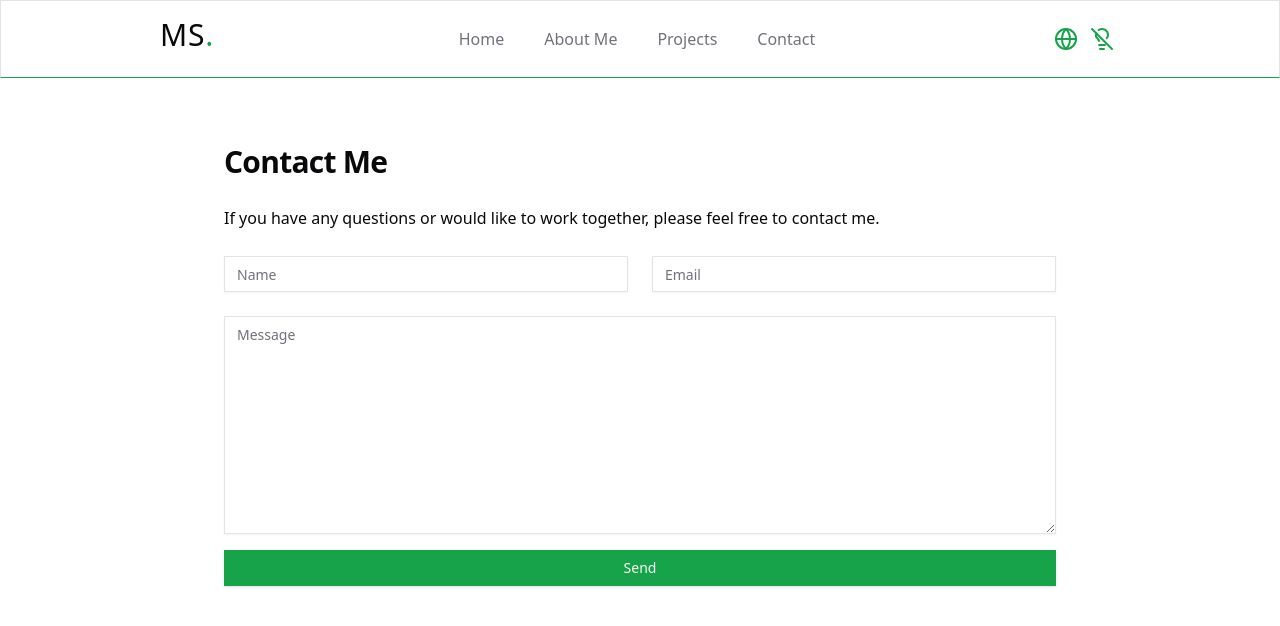
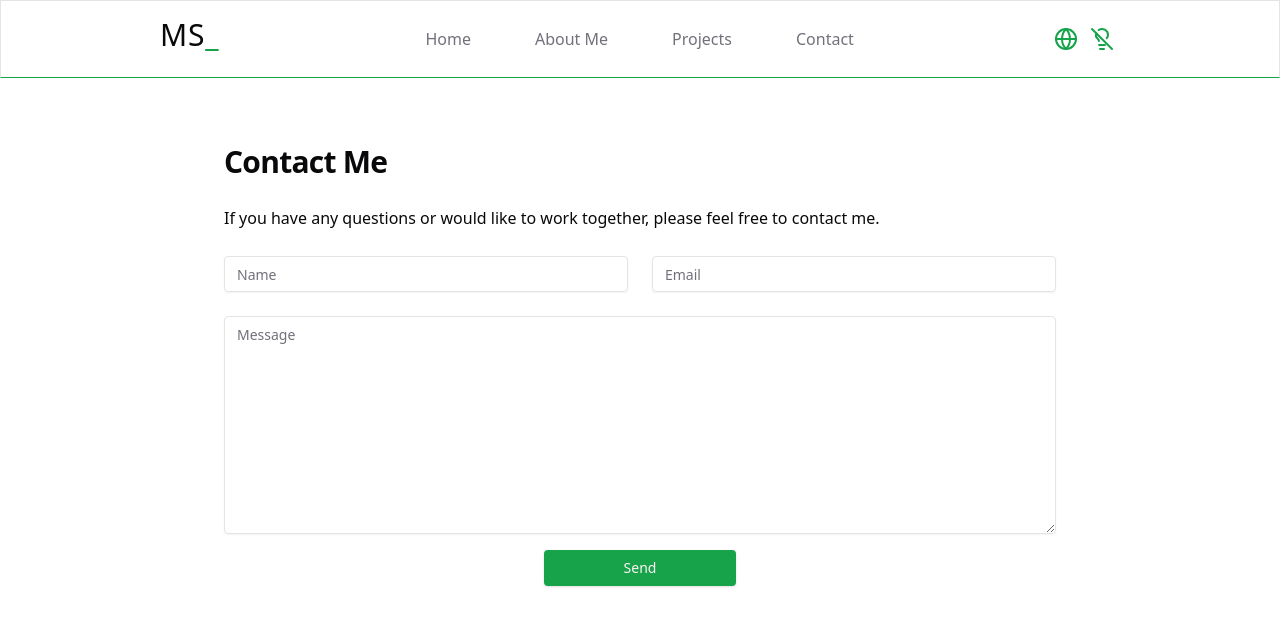
Before and after one commit to MScheltjens/portfolio, a Next.js app: page /en/contact in a window 1280 px wide. Shown: the top 626 px of the page. Built offline with nearby package versions, Linux system fonts and the light colour scheme.

Commit message:
fixes in form and rounded

```diff
--- a/app/[lang]/about/page.tsx
+++ b/app/[lang]/about/page.tsx
@@ -1,4 +1,5 @@
 import { PageHeading } from '@/components/page-heading';
+import { Skeleton } from '@/components/ui/skeleton';
 import { Locale } from '@/i18/config';
 import { getDictionary } from '@/i18/get-dictionary';
 
@@ -17,9 +18,11 @@ export default async function Page({ params: { lang } }: Props) {
         title={dictionary['aboutPage'].title}
         description={dictionary['aboutPage'].description}
       />
-      <p className="mt-12 text-xl capitalize">
-        {dictionary['construction'].title}
-      </p>
+      <Skeleton className="mt-6 flex h-56 w-full items-center justify-center">
+        <p className="mt-12 text-xl capitalize">
+          {dictionary['construction'].title}
+        </p>
+      </Skeleton>
     </main>
   );
 }
--- a/components/Intro.tsx
+++ b/components/Intro.tsx
@@ -7,11 +7,11 @@ import { Dictionary } from '@/i18/get-dictionary';
 
 export const Intro = ({ title1, title2, download }: Dictionary['intro']) => (
   <section className="mx-auto flex flex-col justify-around gap-x-10 gap-y-4 md:flex-row md:items-center">
-    <div className="flex flex-col gap-y-3">
+    <div className="flex flex-col gap-y-5">
       <h1 className="scroll-m-20 text-4xl tracking-tight lg:text-6xl">
         Mathias <span className="text-primary">Scheltjens</span>
       </h1>
-      <h3 className="mt-2 scroll-m-20 text-2xl font-semibold tracking-tight">
+      <h3 className="scroll-m-20 text-2xl font-semibold tracking-tight">
         <span className="text-primary">{title1}</span> <span>{title2}</span>
         <span className="text-primary">_</span>
       </h3>
--- a/components/forms/contact-form.tsx
+++ b/components/forms/contact-form.tsx
@@ -60,7 +60,6 @@ export const ContactForm = ({
             type="text"
             placeholder={name}
             autoComplete="given-name"
-            className="rounded-none"
             {...register('name')}
           />
           {errors.name?.message && (
@@ -77,7 +76,6 @@ export const ContactForm = ({
             type="email"
             placeholder={email}
             autoComplete="given-email"
-            className="rounded-none"
             {...register('email')}
           />
           {errors.name?.message && (
@@ -92,7 +90,6 @@ export const ContactForm = ({
           <Textarea
             id="message"
             placeholder={message}
-            className="rounded-none"
             {...register('message')}
           />
           {errors.message?.message && (
@@ -102,15 +99,16 @@ export const ContactForm = ({
           )}
         </div>
       </div>
-
+      <div className="flex w-full">
         <Button
           type="submit"
           variant="default"
           disabled={isSubmitting}
-        className="mt-4 w-full rounded-none hover:bg-accent/80 disabled:opacity-50"
+          className="mx-auto mt-4 min-w-48 disabled:opacity-50"
         >
           {isSubmitting ? submitting : send}
         </Button>
+      </div>
     </form>
   );
 };
--- a/components/header.tsx
+++ b/components/header.tsx
@@ -14,13 +14,13 @@ export const Header = ({ translations, locale }: NavProps) => (
   <header className="fixed inset-x-0 top-0 z-50 border border-b-primary bg-background/75 py-2 backdrop-blur-sm lg:py-4">
     <div className="container flex max-w-5xl items-center justify-between">
       <h2 className="hidden scroll-m-20 pb-2 pr-3 text-3xl tracking-wide first:mt-0 md:block">
-        MS<span className="text-primary">.</span>
+        MS<span className="text-primary">_</span>
       </h2>
 
       <HamburgerMenu locale={locale} translations={translations} />
 
       <nav>
-        <ul className="hidden items-center gap-6 font-light text-muted-foreground sm:flex sm:gap-10">
+        <ul className="hidden items-center gap-6 font-light text-muted-foreground sm:flex sm:gap-10 md:gap-12 lg:gap-16">
           <li className="transition-colors hover:text-primary">
             <Link href={`/${locale}`}>{translations['home']}</Link>
           </li>
--- a/components/ui/button.tsx
+++ b/components/ui/button.tsx
@@ -5,7 +5,7 @@ import { Slot } from '@radix-ui/react-slot';
 import { cn } from '@/lib/utils';
 
 const buttonVariants = cva(
-  'inline-flex items-center justify-center whitespace-nowrap rounded-md text-sm font-medium transition-colors focus-visible:outline-none focus-visible:ring-1 focus-visible:ring-ring disabled:pointer-events-none disabled:opacity-50',
+  'inline-flex items-center justify-center whitespace-nowrap  text-sm font-medium transition-colors focus-visible:outline-none focus-visible:ring-1 rounded focus-visible:ring-ring disabled:pointer-events-none disabled:opacity-50',
   {
     variants: {
       variant: {
@@ -22,8 +22,8 @@ const buttonVariants = cva(
       },
       size: {
         default: 'h-9 px-4 py-2',
-        sm: 'h-8 rounded-md px-3 text-xs',
-        lg: 'h-10 rounded-md px-8',
+        sm: 'h-8  px-3 text-xs',
+        lg: 'h-10  px-8',
         icon: 'h-9 w-9'
       }
     },
--- a/components/ui/input.tsx
+++ b/components/ui/input.tsx
@@ -10,7 +10,7 @@ const Input = React.forwardRef<HTMLInputElement, InputProps>(
       <input
         type={type}
         className={cn(
-          'flex h-9 w-full rounded-md border border-input bg-transparent px-3 py-1 text-sm shadow-sm transition-colors file:border-0 file:bg-transparent file:text-sm file:font-medium file:text-foreground placeholder:text-muted-foreground focus-visible:outline-none focus-visible:ring-1 focus-visible:ring-ring disabled:cursor-not-allowed disabled:opacity-50',
+          'flex h-9 w-full rounded border border-input bg-transparent px-3 py-1 text-sm shadow-sm transition-colors file:border-0 file:bg-transparent file:text-sm file:font-medium file:text-foreground placeholder:text-muted-foreground focus-visible:outline-none focus-visible:ring-1 focus-visible:ring-ring disabled:cursor-not-allowed disabled:opacity-50',
           className
         )}
         ref={ref}
--- a/components/ui/layout-grid.tsx
+++ b/components/ui/layout-grid.tsx
@@ -43,7 +43,7 @@ export const LayoutGrid = ({ cards }: Props) => {
                 card.className,
                 'relative overflow-hidden hover:cursor-pointer',
                 selected?.id === card.id
-                  ? 'absolute inset-0 z-50 m-auto flex h-2/3 w-full flex-col flex-wrap items-center justify-center rounded-lg md:w-2/3'
+                  ? 'absolute inset-0 z-50 mx-auto flex h-2/3 w-full flex-col flex-wrap items-center justify-center rounded md:w-2/3'
                   : lastSelected?.id === card.id
                     ? 'z-40 h-full w-full rounded-xl bg-white'
                     : 'h-full w-full rounded-xl bg-white'
@@ -86,7 +86,7 @@ const ImageComponent = () => (
 );
 
 const SelectedCard = ({ selected }: { selected: Card | null }) => (
-  <div className="absolute top-0 z-[60] flex h-full w-full flex-col justify-end rounded-lg bg-transparent shadow-2xl">
+  <div className="absolute top-0 z-[60] flex h-full w-full flex-col justify-end rounded bg-transparent shadow-2xl">
     <motion.div
       initial={{
         opacity: 0
--- a/components/ui/skeleton.tsx
+++ b/components/ui/skeleton.tsx
@@ -6,7 +6,7 @@ function Skeleton({
 }: React.HTMLAttributes<HTMLDivElement>) {
   return (
     <div
-      className={cn('animate-pulse rounded-md bg-primary/10', className)}
+      className={cn('animate-pulse rounded bg-primary/10', className)}
       {...props}
     />
   );
--- a/components/ui/textarea.tsx
+++ b/components/ui/textarea.tsx
@@ -9,7 +9,7 @@ const Textarea = React.forwardRef<HTMLTextAreaElement, TextareaProps>(
     return (
       <textarea
         className={cn(
-          'flex min-h-[60px] w-full rounded-md border border-input bg-transparent px-3 py-2 text-sm shadow-sm placeholder:text-muted-foreground focus-visible:outline-none focus-visible:ring-1 focus-visible:ring-ring disabled:cursor-not-allowed disabled:opacity-50',
+          'flex min-h-[60px] w-full rounded border border-input bg-transparent px-3 py-2 text-sm shadow-sm placeholder:text-muted-foreground focus-visible:outline-none focus-visible:ring-1 focus-visible:ring-ring disabled:cursor-not-allowed disabled:opacity-50',
           className
         )}
         ref={ref}
```
Also changed, not shown: components/ui/dropdown-menu.tsx (+6 -6 lines). Lines whose indentation alone changed are shown as unchanged.
